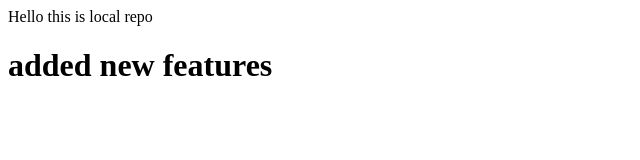
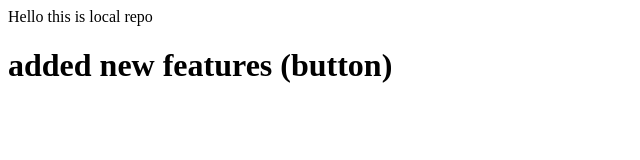
Before and after one commit to Electra89/database, a plain HTML site: page index.html in a window 1280 px wide. Shown: the whole page, without its empty margins (0-640 px from the left). Drawn offline with Linux system fonts and the light colour scheme.

Commit message:
add button

```diff
--- a/index.html
+++ b/index.html
@@ -1,2 +1,2 @@
 <p>Hello this is local repo</p>
-<h1>added new features</h1>
+<h1>added new features (button)</h1>
```
